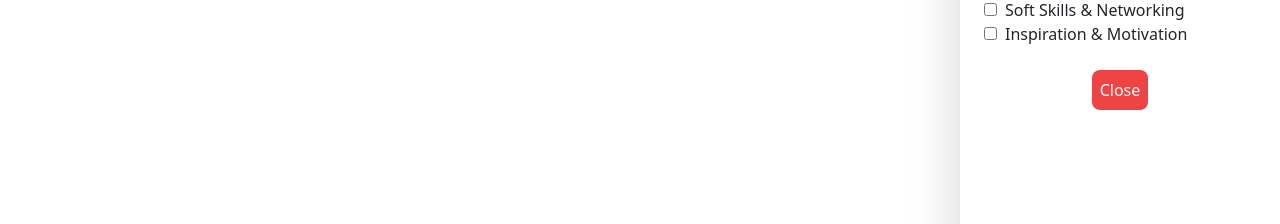
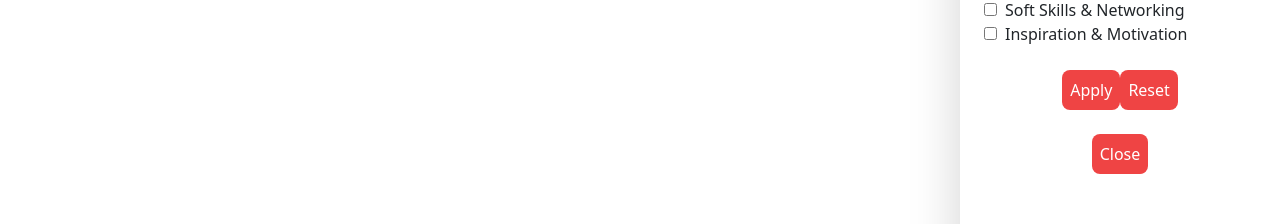
Before and after one commit to cole92/liferecompiled, a React (Vite) app: page / in a window 1280 px wide. Both pictures are taken after a click on the button "Filters". Shown: the part 360-584 px from the top of the page. Built offline with nearby package versions, Linux system fonts and the light colour scheme; no server answers; the database is empty.

Commit message:
Added category filtering functionality

```diff
--- a/src/pages/Home.jsx
+++ b/src/pages/Home.jsx
@@ -5,6 +5,8 @@ import { validCategories } from "../constants/postCategories";
 
 const Home = () => {
   const [posts, setPosts] = useState([]);
+  const [selectedCategories, setSelectedCategories] = useState([]);
+  const [filteredPosts, setFilteredPosts] = useState([]);
   const [isFilterOpen, setIsFilterOpen] = useState(false);
 
   useEffect(() => {
@@ -22,6 +24,37 @@ const Home = () => {
 
   const toggleFilterPanel = () => {
     setIsFilterOpen(!isFilterOpen);
+  };
+
+  const handleCategoryChange = (event) => {
+    const { value, checked } = event.target; // Dobijamo vrednost (naziv kategorije) i stanje (true ili false)
+
+    if (checked) {
+      // Ako je selektovano, dodaj u listu
+      setSelectedCategories((prev) => [...prev, value]);
+    } else {
+      // Ako nije selektovano, ukloni iz liste
+      setSelectedCategories((prev) =>
+        prev.filter((category) => category !== value)
+      );
+    }
+  };
+
+  const handleApplyFilters = () => {
+    if (selectedCategories.length === 0) {
+      setFilteredPosts(posts); // Ako nema filtera, prikazujemo sve postove
+    } else {
+      const filtered = posts.filter(
+        (post) => selectedCategories.includes(post.category) // OVO MORA DA VRATI TRUE/FALSE
+      );
+
+      setFilteredPosts(filtered); // Ažuriramo state sa filtriranim postovima
+    }
+  };
+
+  const handleResetFilters = () => {
+    setSelectedCategories([]); // Resetujemo odabrane kategorije
+    setFilteredPosts(posts); // Vracamo sve postove
   };
 
   return (
@@ -63,16 +96,33 @@ const Home = () => {
             <h3 className="text-md font-semibold mt-4">Categories</h3>
             <div className="mt-2">
               {validCategories.map((categoryItem) => (
-              <label key={categoryItem} className="flex items-center space-x-2">
+                <label
+                  key={categoryItem}
+                  className="flex items-center space-x-2"
+                >
                   <input
                     type="checkbox"
                     value={categoryItem}
+                    onChange={handleCategoryChange}
                   />
                   <span>{categoryItem}</span>
                 </label>
               ))}
+            </div>
+            <button
+              onClick={handleApplyFilters}
+              className="mt-4 p-2 bg-red-500 text-white rounded-lg hover:bg-red-600"
+            >
+              Apply
+            </button>
+            <button
+              onClick={handleResetFilters}
+              className="mt-4 p-2 bg-red-500 text-white rounded-lg hover:bg-red-600"
+            >
+              Reset
+            </button>
 
-            </div>
+            <div>
               <button
                 onClick={toggleFilterPanel}
                 className="mt-4 p-2 bg-red-500 text-white rounded-lg hover:bg-red-600"
@@ -80,13 +130,16 @@ const Home = () => {
                 Close
               </button>
             </div>
+          </div>
         )}
         {/* Lista postova (placeholder) */}
         <div className="mt-4">
           {/* Ovde cemo kasnije prikazivati filtrirane postove */}
           <h2 className="text-xl font-bold">
             {" "}
-            <PostsList posts={posts} />
+            <PostsList
+              posts={filteredPosts.length > 0 ? filteredPosts : posts}
+            />
           </h2>
         </div>
       </div>
```
Lines whose indentation alone changed are shown as unchanged.
